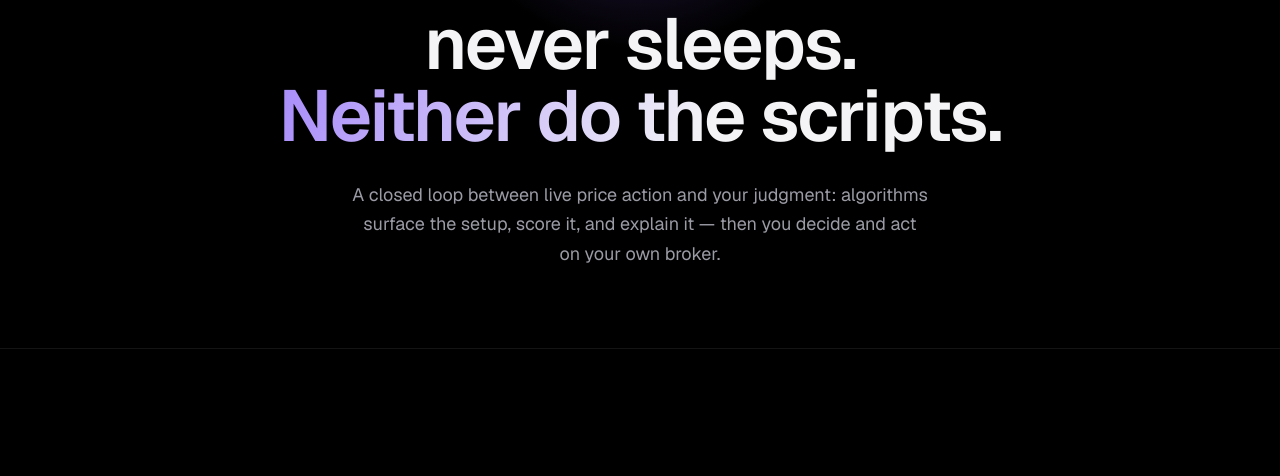
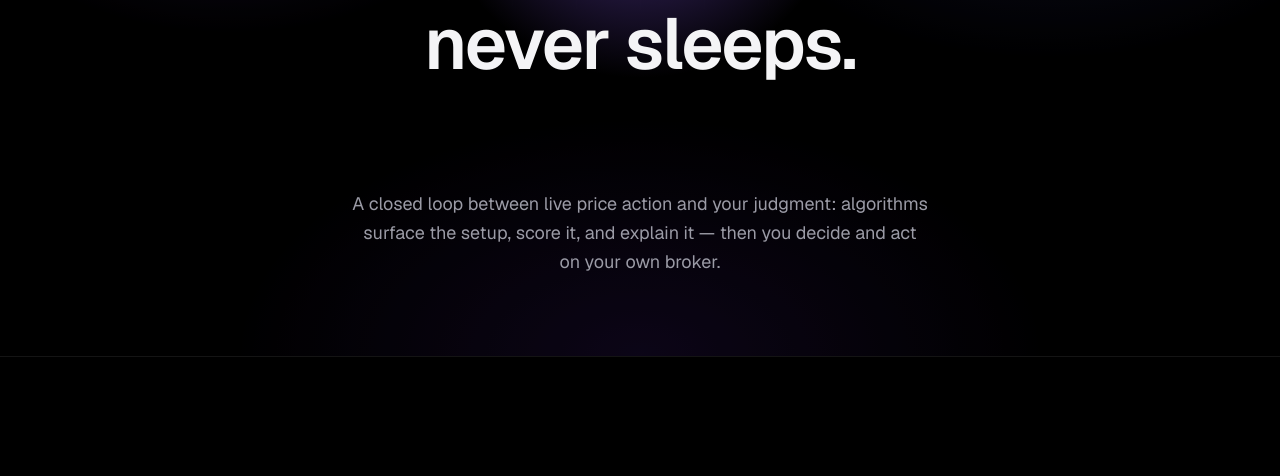
Before and after one commit to TaylorURL/rootriseholdings-com, a React (Vite) app: page /how-it-works in a window 1280 px wide. Shown: the part 272-748 px from the top of the page. Built offline with nearby package versions, Linux system fonts and the light colour scheme; no server answers.

Commit message:
sunday: Edit src/pages/marketing/HowItWorksPage.jsx

```diff
--- a/src/pages/marketing/HowItWorksPage.jsx
+++ b/src/pages/marketing/HowItWorksPage.jsx
@@ -17,8 +17,9 @@ export default function HowItWorksPage() {
       {/* Hero */}
       <section className="relative overflow-hidden pt-32 sm:pt-40">
         <div className="pointer-events-none absolute inset-0 bg-grid bg-grid-fade opacity-60" aria-hidden="true" />
+        <div className="bg-mesh pointer-events-none absolute inset-0 opacity-70" aria-hidden="true" />
         <div
-          className="accent-glow pointer-events-none absolute -top-40 left-1/2 h-[560px] w-[560px] -translate-x-1/2"
+          className="accent-glow-strong pointer-events-none absolute -top-40 left-1/2 h-[600px] w-[600px] -translate-x-1/2"
           aria-hidden="true"
         />
         <Container className="relative pb-20 text-center">
@@ -27,7 +28,7 @@ export default function HowItWorksPage() {
             <h1 className="mt-6 text-balance text-5xl font-semibold leading-[1.04] tracking-tight text-text sm:text-6xl lg:text-7xl">
               The market never sleeps.
               <br />
-              <span className="text-gradient-accent">Neither do the scripts.</span>
+              <TextReveal text="Neither do the scripts." className="text-gradient-accent" />
             </h1>
             <p className="mx-auto mt-7 max-w-xl text-pretty text-lg leading-relaxed text-text-muted">
               A closed loop between live price action and your judgment: algorithms surface the
@@ -36,6 +37,9 @@ export default function HowItWorksPage() {
           </Reveal>
         </Container>
       </section>
+
+      {/* Signature: scroll-scrubbed signal-forming sequence */}
+      <SignalFormsSequence />
 
       {/* Step walkthrough with connecting accent line */}
       <Section className="border-t border-border">
```
